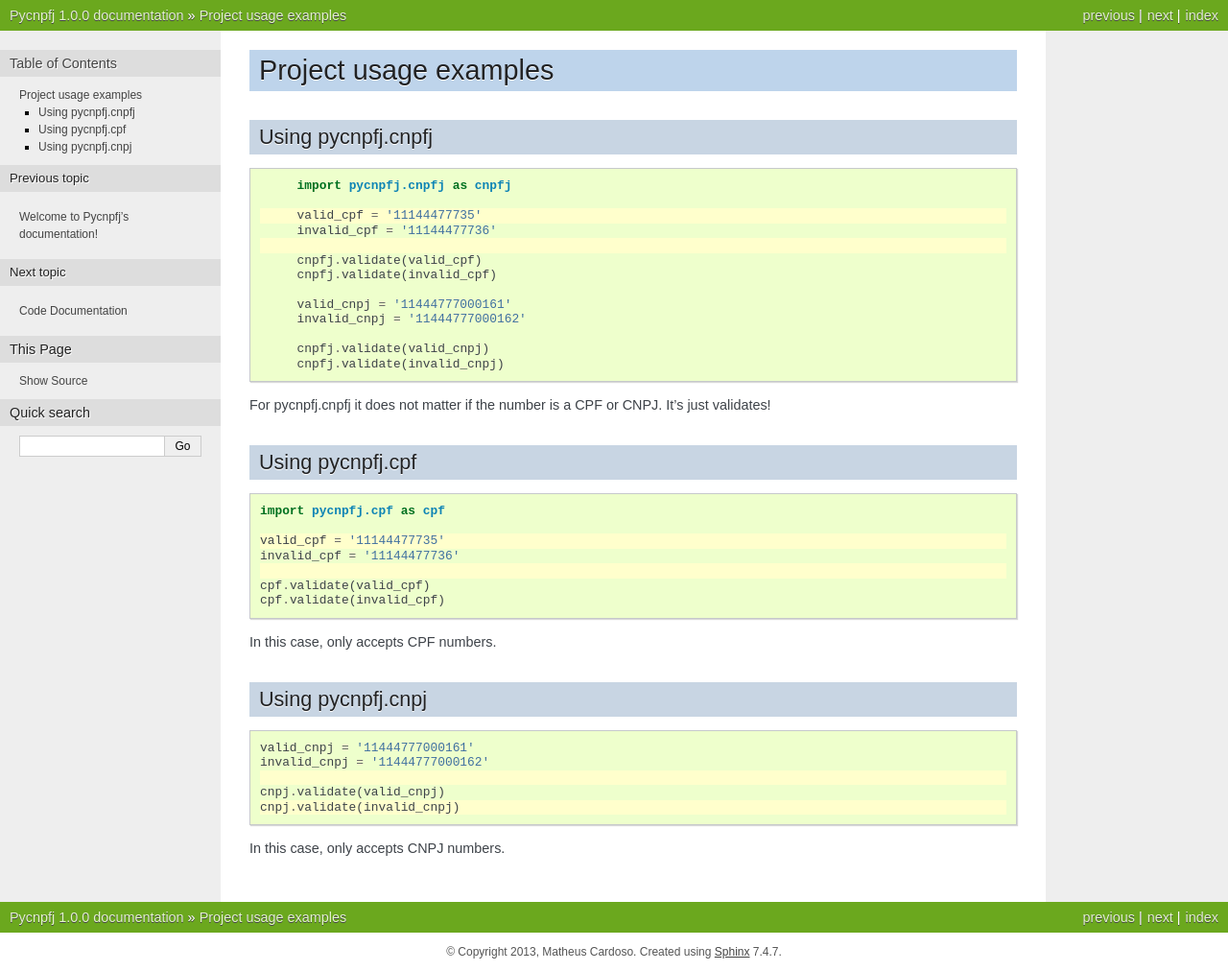
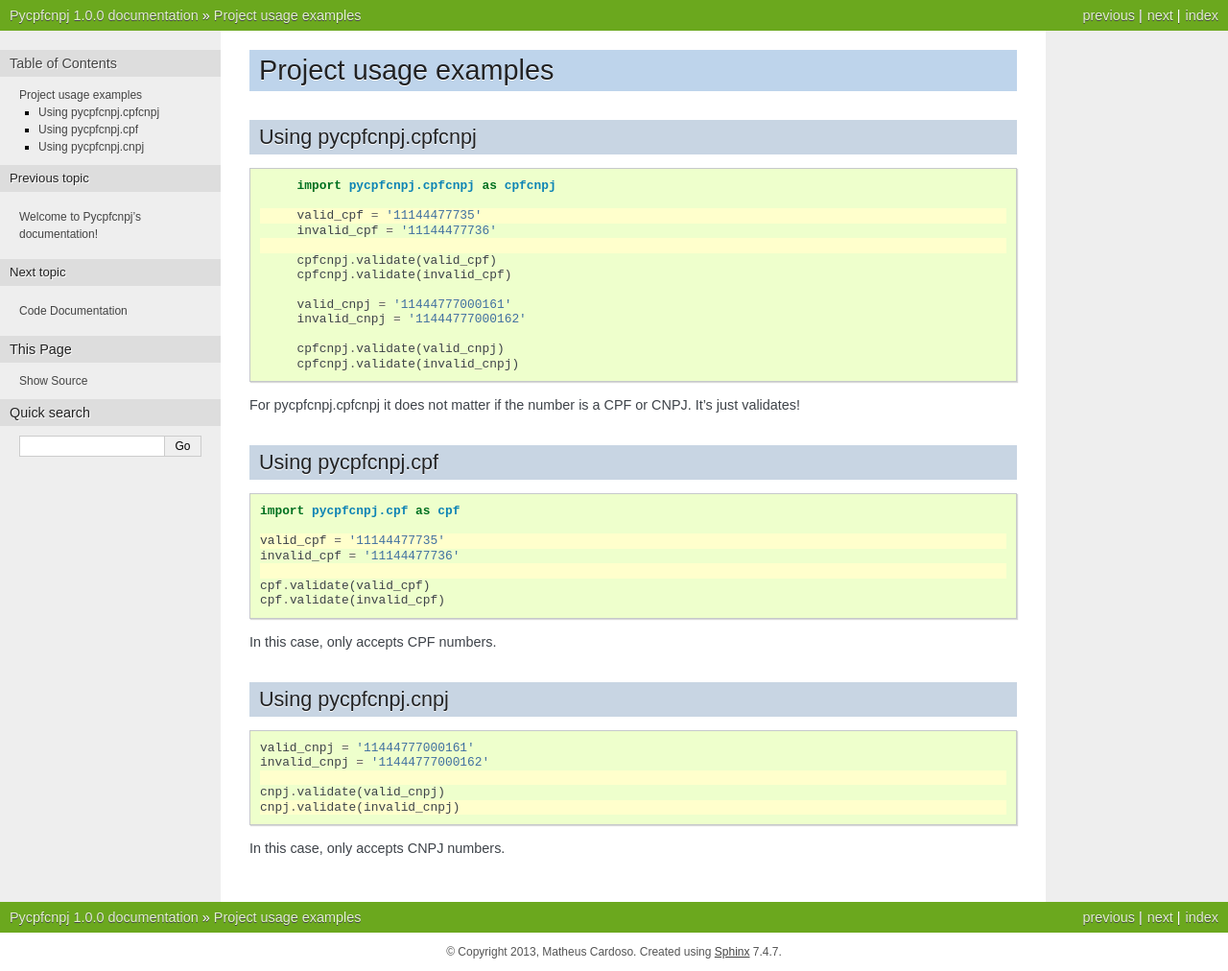
Before and after one commit to matheuscas/pycpfcnpj, a Sphinx documentation site: the page built from docs/source/examples.rst, in a window 1280 px wide. Shown: the whole page at 96% size. Built offline with Sphinx 7.4.7, drawn with Linux system fonts in a browser that asks for light colours.

```diff
--- a/docs/source/conf.py
+++ b/docs/source/conf.py
@@ -1,6 +1,6 @@
 # -*- coding: utf-8 -*-
 #
-# Pycnpfj documentation build configuration file, created by
+# pycpfcnpj documentation build configuration file, created by
 # sphinx-quickstart on Thu Sep 26 13:44:08 2013.
 #
 # This file is execfile()d with the current directory set to its
@@ -16,11 +16,11 @@ import sys
 import os
 import socket
 
-project_abspath = '/home/matheus/Development/python/pycnpfj'
+project_abspath = '/home/matheus/Development/python/pycpfcnpj'
 projec_append_path = '/home/matheus/Development/python/'
 
 if 'matheus-total' != socket.gethostname():
-  project_abspath = '/var/build/user_build/pycnpfj'
+  project_abspath = '/var/build/user_build/pycpfcnpj'
   projec_append_path = '/var/build/user_build/'
 
 
@@ -28,7 +28,7 @@ if 'matheus-total' != socket.gethostname():
 # add these directories to sys.path here. If the directory is relative to the
 # documentation root, use os.path.abspath to make it absolute, like shown here.
 sys.path.insert(0, os.path.abspath(project_abspath))
-#put this cuz pycnpfj is a component module
+#put this cuz pycpfcnpj is a component module
 sys.path.append(projec_append_path)
 
 # -- General configuration ------------------------------------------------
@@ -58,7 +58,7 @@ source_suffix = '.rst'
 master_doc = 'index'
 
 # General information about the project.
-project = u'Pycnpfj'
+project = u'Pycpfcnpj'
 copyright = u'2013, Matheus Cardoso'
 
 # The version info for the project you're documenting, acts as replacement for
@@ -191,7 +191,7 @@ html_static_path = ['_static']
 #html_file_suffix = None
 
 # Output file base name for HTML help builder.
-htmlhelp_basename = 'Pycnpfjdoc'
+htmlhelp_basename = 'Pycpfcnpj'
 
 
 # -- Options for LaTeX output ---------------------------------------------
@@ -211,7 +211,7 @@ latex_elements = {
 # (source start file, target name, title,
 #  author, documentclass [howto/manual]).
 latex_documents = [
-  ('index', 'Pycnpfj.tex', u'Pycnpfj Documentation',
+  ('index', 'Pycpfcnpj.tex', u'Pycpfcnpj Documentation',
    u'Matheus Cardoso', 'manual'),
 ]
 
@@ -241,7 +241,7 @@ latex_documents = [
 # One entry per manual page. List of tuples
 # (source start file, name, description, authors, manual section).
 man_pages = [
-    ('index', 'pycnpfj', u'Pycnpfj Documentation',
+    ('index', 'pycpfcnpj', u'Pycpfcnpj Documentation',
      [u'Matheus Cardoso'], 1)
 ]
 
@@ -255,8 +255,8 @@ man_pages = [
 # (source start file, target name, title, author,
 #  dir menu entry, description, category)
 texinfo_documents = [
-  ('index', 'Pycnpfj', u'Pycnpfj Documentation',
-   u'Matheus Cardoso', 'Pycnpfj', 'One line description of project.',
+  ('index', 'Pycpfcnpj', u'Pycpfcnpj Documentation',
+   u'Matheus Cardoso', 'Pycpfcnpj', 'One line description of project.',
    'Miscellaneous'),
 ]
 
--- a/docs/source/examples.rst
+++ b/docs/source/examples.rst
@@ -1,34 +1,34 @@
 Project usage examples
 ===================================
 
-Using pycnpfj.cnpfj
+Using pycpfcnpj.cpfcnpj
 -------------------
 .. code-block:: python
    :emphasize-lines: 3,5
 
-	import pycnpfj.cnpfj as cnpfj
+	import pycpfcnpj.cpfcnpj as cpfcnpj
 
 	valid_cpf = '11144477735'
 	invalid_cpf = '11144477736'
 
-	cnpfj.validate(valid_cpf)
-	cnpfj.validate(invalid_cpf)
+	cpfcnpj.validate(valid_cpf)
+	cpfcnpj.validate(invalid_cpf)
 
 	valid_cnpj = '11444777000161'
 	invalid_cnpj = '11444777000162'
 
-	cnpfj.validate(valid_cnpj)
-	cnpfj.validate(invalid_cnpj)
+	cpfcnpj.validate(valid_cnpj)
+	cpfcnpj.validate(invalid_cnpj)
 
-For pycnpfj.cnpfj it does not matter if the number is a CPF or CNPJ.
+For pycpfcnpj.cpfcnpj it does not matter if the number is a CPF or CNPJ.
 It's just validates!
 
-Using pycnpfj.cpf
+Using pycpfcnpj.cpf
 -----------------
 .. code-block:: python
    :emphasize-lines: 3,5
 
-   import pycnpfj.cpf as cpf
+   import pycpfcnpj.cpf as cpf
 
    valid_cpf = '11144477735'
    invalid_cpf = '11144477736'
@@ -38,7 +38,7 @@ Using pycnpfj.cpf
 
 In this case, only accepts CPF numbers.
 
-Using pycnpfj.cnpj
+Using pycpfcnpj.cnpj
 ------------------
 .. code-block:: python
    :emphasize-lines: 3,5
--- a/docs/source/index.rst
+++ b/docs/source/index.rst
@@ -1,9 +1,9 @@
-.. Pycnpfj documentation master file, created by
+.. Pycpfcnpj documentation master file, created by
    sphinx-quickstart on Thu Sep 26 13:44:08 2013.
    You can adapt this file completely to your liking, but it should at least
    contain the root `toctree` directive.
 
-Welcome to Pycnpfj's documentation!
+Welcome to Pycpfcnpj's documentation!
 ===================================
 
 This is a small python (2.7.4 version or above) package to validate and generate (todo) CPF and CNPJ brazilian social numbers.
```
Also changed, not shown: README.md (+9 -9 lines), docs/source/code.rst (+5 -5 lines), .travis.yml, cpfcnpj.py (renamed from cnpfj.py), 2 other files.
